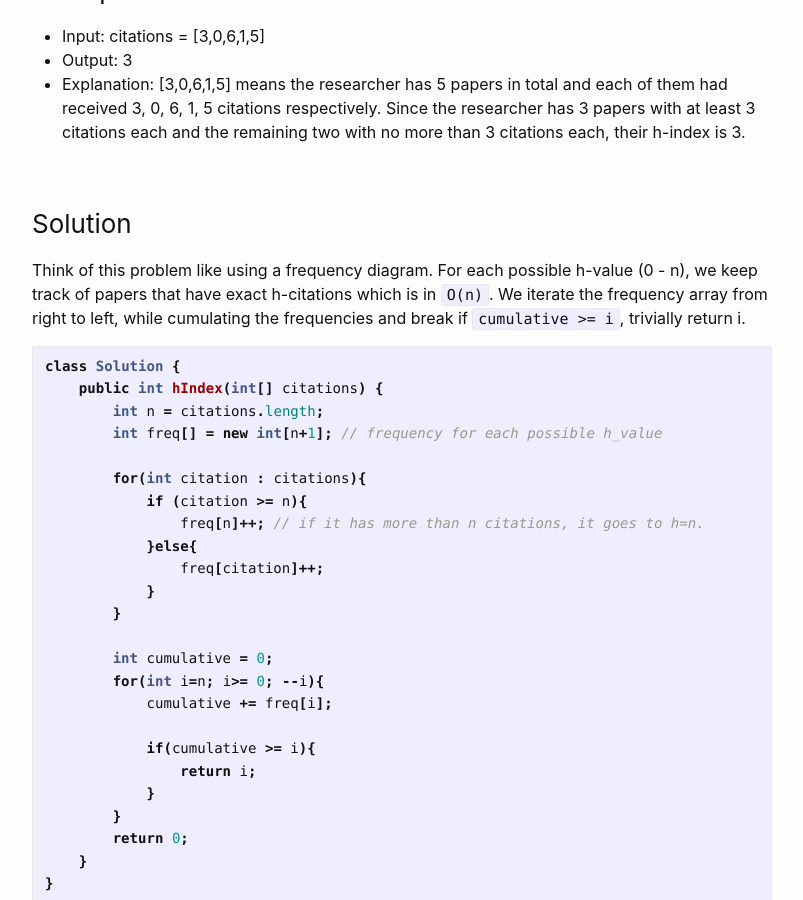
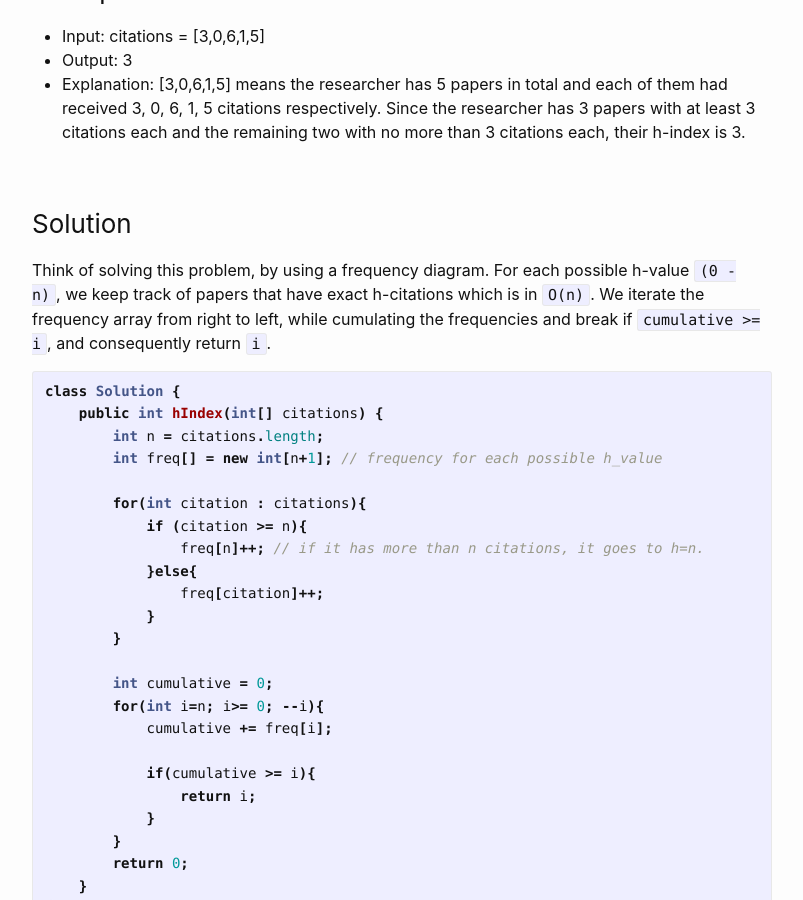
Before and after one commit to wongwil/wongwil.github.io, a Jekyll site: the page built from _posts/2024-04-18-h-index.md, in a window 1280 px wide and 900 px high, scrolled down 432 px. Shown: the whole window, without its empty margins (238-1041 px from the left). Built offline with Jekyll 4.4.1, drawn with Linux system fonts in a browser that asks for light colours; comment, search, counter and statistics services are not loaded.

Commit message:
fix h-index

````diff
--- a/_posts/2024-04-18-h-index.md
+++ b/_posts/2024-04-18-h-index.md
@@ -18,8 +18,8 @@ According to the definition of h-index on Wikipedia: The h-index is defined as t
 Since the researcher has 3 papers with at least 3 citations each and the remaining two with no more than 3 citations each, their h-index is 3.
 
 ### Solution
-Think of this problem like using a frequency diagram. For each possible h-value (0 - n), we keep track of papers that have exact h-citations which is in `O(n)`.
-We iterate the frequency array from right to left, while cumulating the frequencies and break if `cumulative >= i`, trivially return i.
+Think of solving this problem, by using a frequency diagram. For each possible h-value `(0 - n)`, we keep track of papers that have exact h-citations which is in `O(n)`.
+We iterate the frequency array from right to left, while cumulating the frequencies and break if `cumulative >= i`, and consequently return `i`.
 
 ```java
 class Solution {
````
